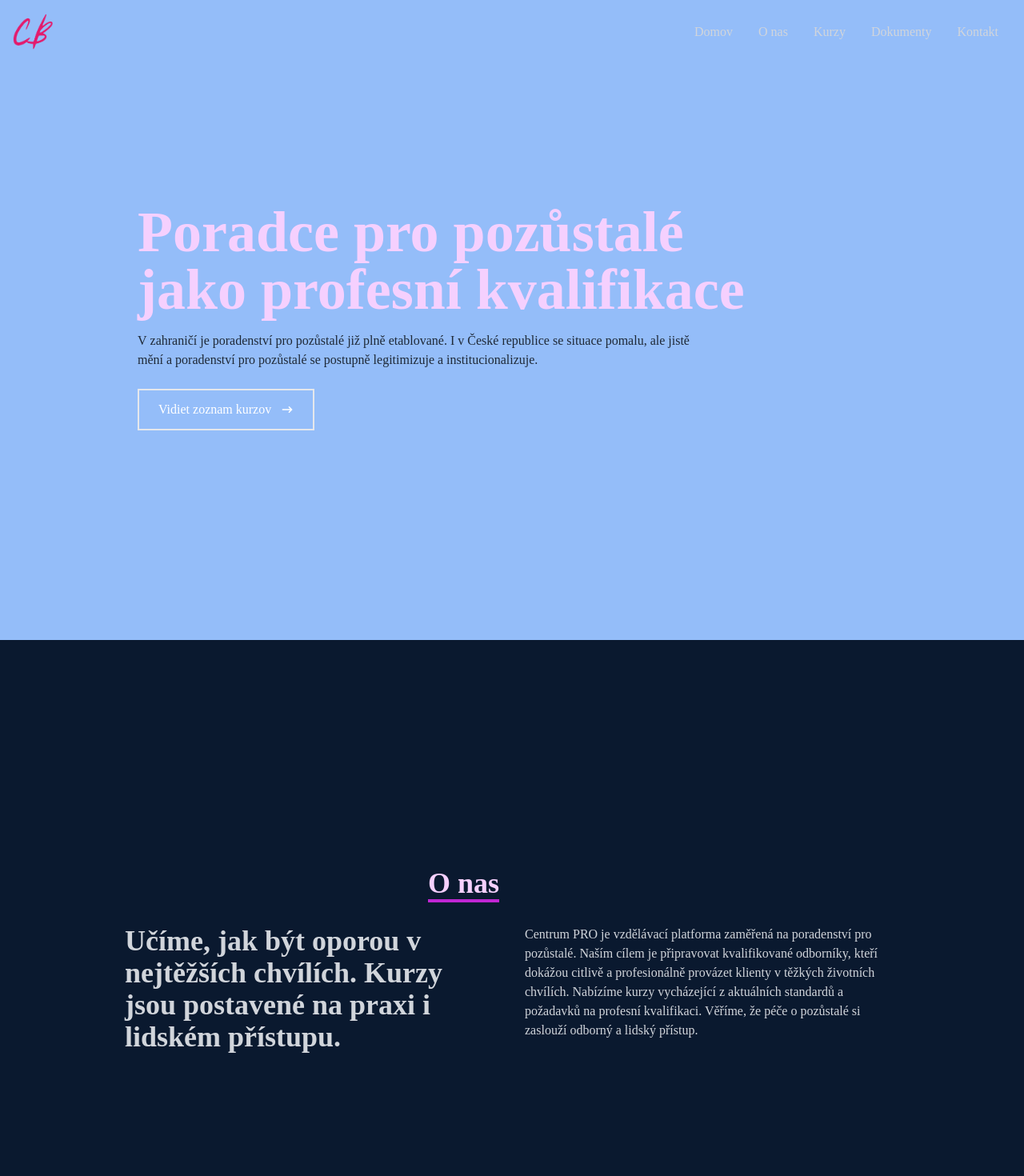
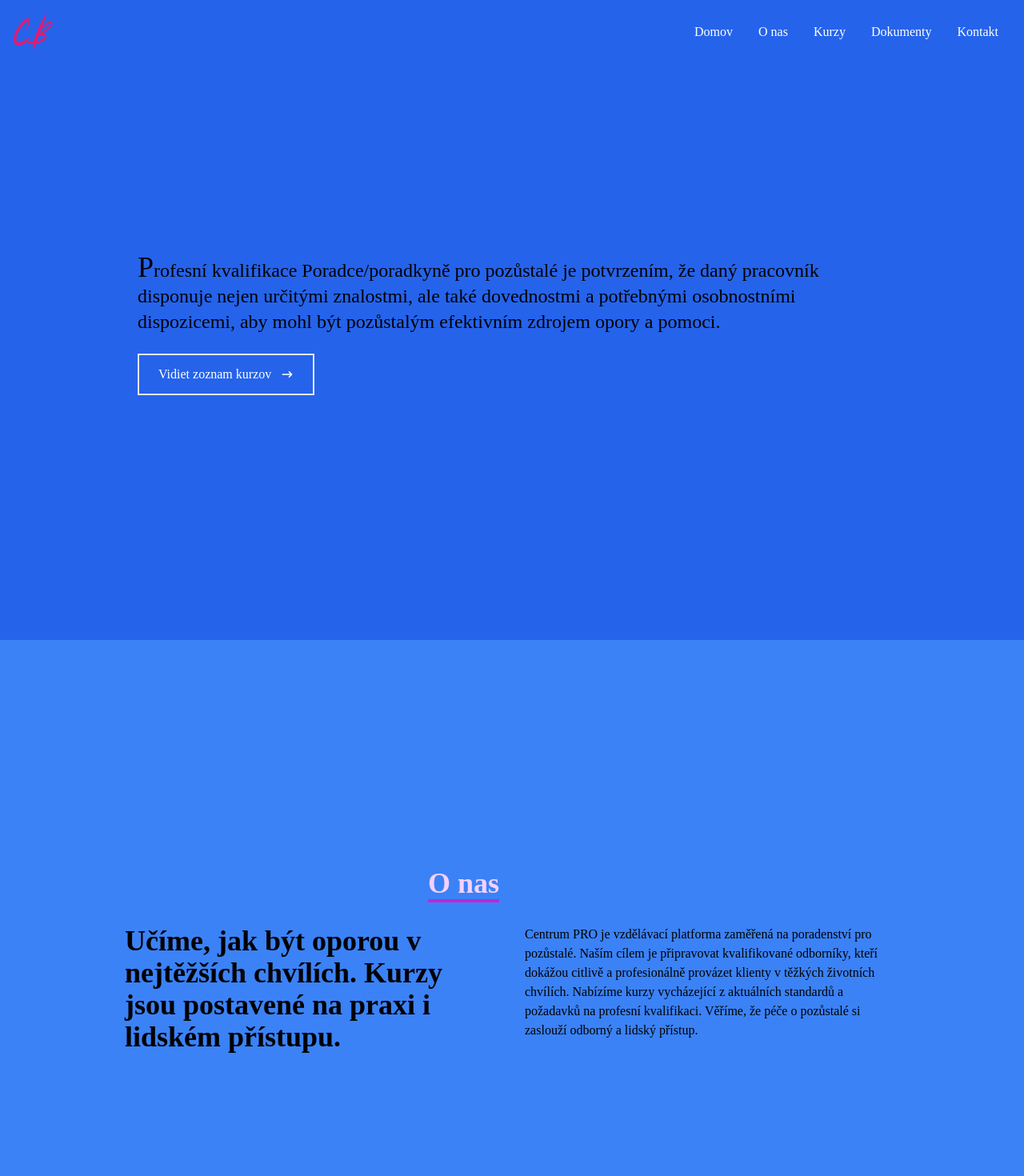
Before and after one commit to mato2300/zkouskaPPP, a React (Create React App) app: page / in a window 1280 px wide. Shown: the top 1470 px of the page at 80% size. Built offline with nearby package versions, Linux system fonts and the light colour scheme.

Commit message:
Initial commit

```diff
--- a/src/components/About.js
+++ b/src/components/About.js
@@ -2,7 +2,7 @@ import React from 'react'
 
 const About = () => {
   return (
-    <div name="about" className="w-full h-screen bg-[#0a192f] text-gray-300">
+    <div name="about" className="w-full h-screen bg-blue-500 text-black">
         <div className="flex flex-col justify-center items-center w-full h-full">
             <div className="max-w-[1000px] w-full grid grid-cols-2 gap-8">
                 <div className="sm:text-right pb-8 pl-4">
--- a/src/components/Home.js
+++ b/src/components/Home.js
@@ -4,13 +4,13 @@ import {HiArrowNarrowRight} from "react-icons/hi";
 
 const Home = () => {
   return (
-    <div name="home" className="w-full h-screen bg-[#94bdf9]">
+    <div name="home" className="w-full h-screen bg-blue-600">
         {/* Container */}
         <div className="max-w-[1000px] mx-auto px-8 flex flex-col justify-center h-full">
-            <h1 className="text-4xl sm:text-7xl font-bold text-fuchsia-200">Poradce pro pozůstalé jako profesní kvalifikace</h1>
-            <p className="text-gray-800 py-4 max-w-[700px]">V zahraničí je poradenství pro pozůstalé již plně etablované. I v České republice se
-                situace pomalu, ale jistě mění a poradenství pro pozůstalé se postupně legitimizuje a
-                institucionalizuje.
+            {/* <h1 className="text-4xl sm:text-7xl font-bold text-black"></h1> */}
+            <p className="text-black py-4 max-w-[900px] text-2xl"><span className='text-4xl'>P</span>rofesní kvalifikace Poradce/poradkyně pro pozůstalé je potvrzením, že daný pracovník disponuje
+nejen určitými znalostmi, ale také dovednostmi a potřebnými osobnostními dispozicemi, aby mohl být
+pozůstalým efektivním zdrojem opory a pomoci.
             </p>
             <div>
                 <button className="text-white group border-2 px-6 py-3 my-2 flex items-center hover:bg-[#5f9df9] hover:border-[#5f9df9]">
--- a/src/components/Navbar.js
+++ b/src/components/Navbar.js
@@ -13,7 +13,7 @@ const Navbar = () => {
     }
 
   return (
-    <div className="fixed w-full h-[80px] flex justify-between items-center px-4 bg-[#94bdf9] text-gray-300">
+    <div className="fixed w-full h-[80px] flex justify-between items-center px-4 bg-blue-600 text-white">
         <div>
             <img src={MyLogo} alt="Logo" style={{width:"50px"}} />
         </div>
```
